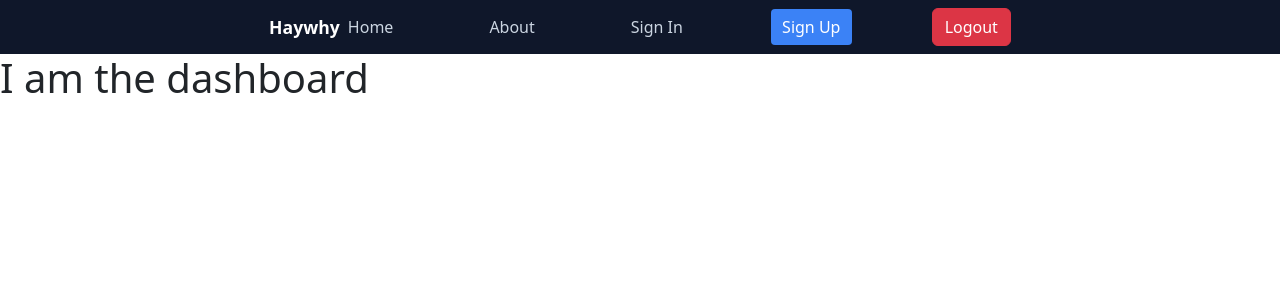
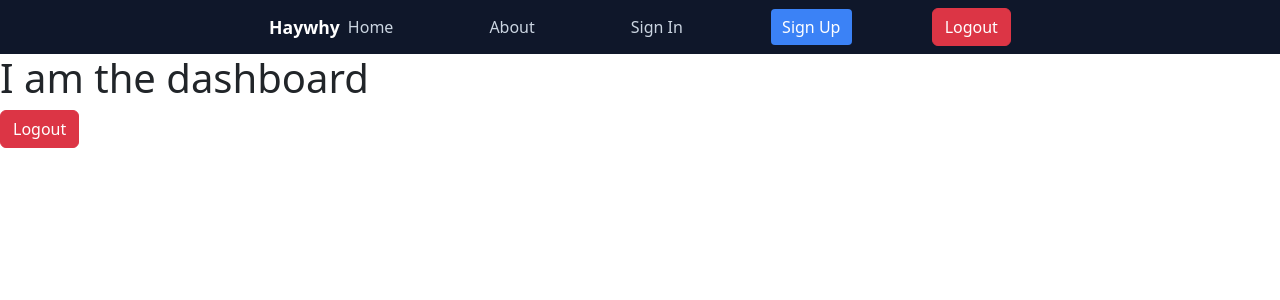
Before and after one commit to haywhyyhwyah/frontend, a React (Vite) app: page /dashboard in a window 1280 px wide. Shown: the top 300 px of the page. Built offline with nearby package versions, Linux system fonts and the light colour scheme.

Commit message:
Add logout functionality and improve signin error message

```diff
--- a/src/components/Btn.jsx
+++ b/src/components/Btn.jsx
@@ -1,8 +1,8 @@
 import React from 'react'
 
-const Btn = ({title, color}) => {
+const Btn = ({title, color, onClick}) => {
     return (
-        <button className={`${color}`}>
+        <button className={`${color}`} onClick={onClick}>
             {title}
         </button>
     )
--- a/src/pages/Dashboard.jsx
+++ b/src/pages/Dashboard.jsx
@@ -1,9 +1,16 @@
 import React from 'react'
+import Btn from '../components/Btn'
 
 const Dashboard = () => {
+  const logout = ((e) => {
+    localStorage.removeItem("token")
+    localStorage.removeItem("user")
+  })
+
   return (
     <>
       <h1>I am the dashboard</h1>
+      <Btn title= "Logout" color="btn btn-danger" text="text-light" onClick={logout}/>
     </>
   )
 }
--- a/src/pages/Signin.jsx
+++ b/src/pages/Signin.jsx
@@ -36,7 +36,7 @@ const signin = () => {
           })
           .catch((err) => {
             console.log("Error", err.response ? err.response.data : err)
-            alert("Signup failed")
+            alert("Invalid email or password")
           })
           console.log(userData)
       }
```
